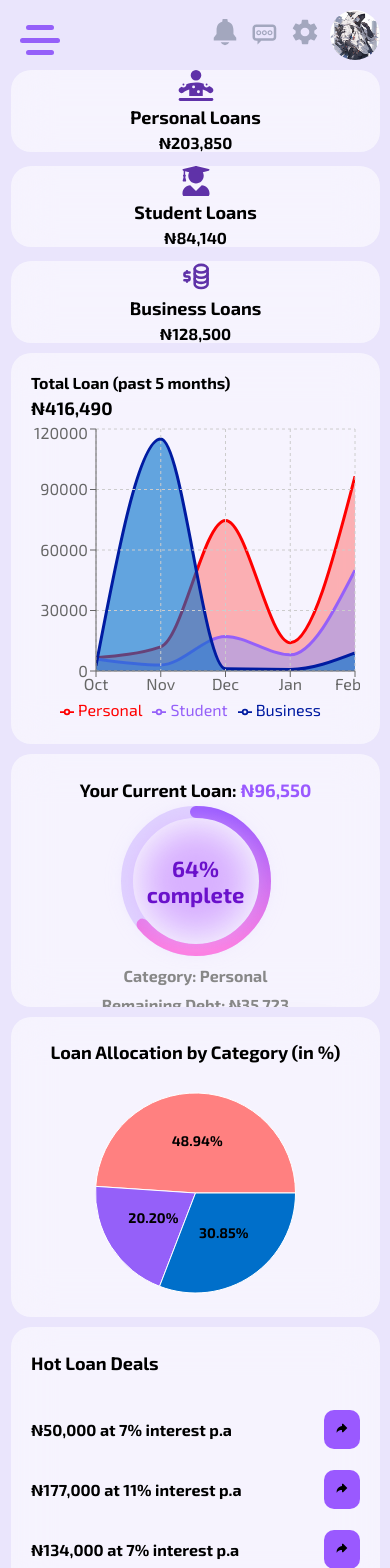
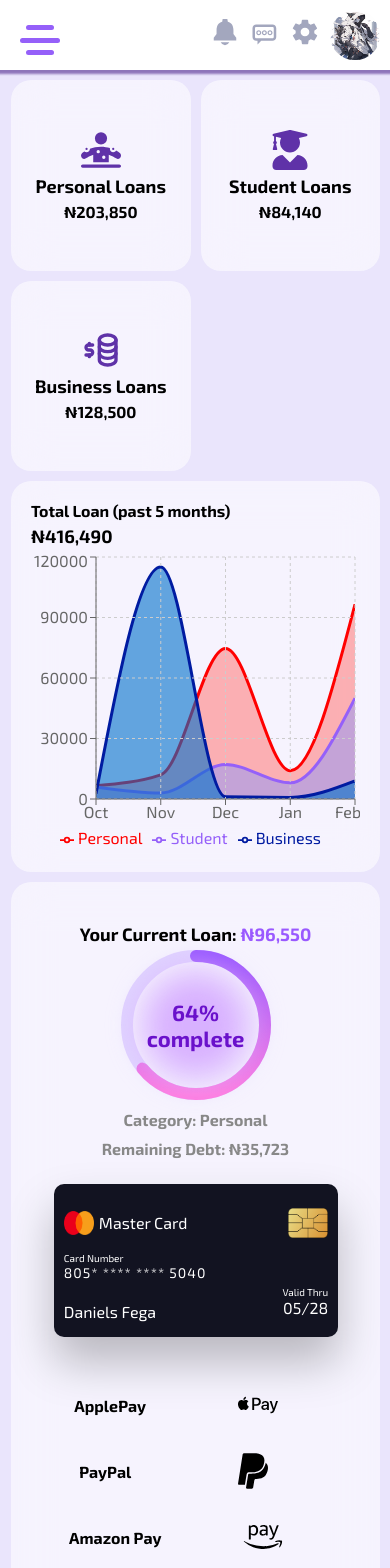
Before and after one commit to OghenefegaOmajene/FundR, a React (Vite) app: page /DashBoard in a window 390 px wide. Shown: the top 1568 px of the page. Built offline with nearby package versions, Linux system fonts and the light colour scheme; a web font is replaced by a local one.

Commit message:
Responsiveness Fixes Pt 2

```diff
--- a/components/Chart2.jsx
+++ b/components/Chart2.jsx
@@ -38,6 +38,7 @@ const customizedLabel = ({ cx, cy, midAngle, innerRadius, outerRadius, percent }
   const x = cx + radius * Math.cos(-midAngle * RADIAN);
   const y = cy + radius * Math.sin(-midAngle * RADIAN);
 
+
   return (
     <text
       x={x}
@@ -68,7 +69,7 @@ const Chart2 = () => {
       }}
     >
       <h3>Loan Allocation by Category (in %)</h3>
-      <ResponsiveContainer width="100%" height="70%">
+      <ResponsiveContainer width="100%" height="100%">
         <PieChart>
           <Pie
             data={data2}
--- a/components/DashBoard/DashBoard.css
+++ b/components/DashBoard/DashBoard.css
@@ -48,6 +48,7 @@
 }
 .overview{
     width: 100%;
+    /* height: 400px; */
    /* border: 1px solid black; */
     grid-column: 1 / span 3;
     grid-row: 1;
@@ -153,6 +154,7 @@
 @media screen and (max-width: 1000px) {
     .dashboard{
         width: 100%;
+        margin-top: 70px;
         margin-left: -39px;
         /* height: 1; */
         /* left: 0; */
@@ -172,12 +174,6 @@
 @media screen and (max-width: 860px) {
     .currentLoan h1{
         font-size: 22px;
-    }
-}
-
-@media screen and (max-width: 770px) {
-    .currentLoan h1{
-        font-size: 19px;
     }
 }
 
@@ -214,7 +210,7 @@
     .activities{
         grid-column: 1 / span 3;
         grid-row: 5;
-        height: 350px;
+        /* height: 350px; */
         display: flex;
         align-items: center;
         justify-content: center;
@@ -225,14 +221,23 @@
 
 }
 
+@media screen and (max-width: 770px) {
+    .currentLoan h1{
+        font-size: 19px;
+    }
+}
+
 @media screen and (max-width: 760px) {
-    .dashboard{
+    /* .dashboard{
         height: 250vh;
+    } */
+    .piechart{
+        height: 100%;
     }
     .content{
         display: grid;
         grid-template-columns: 2fr 2fr 2fr; /* 3 columns: First two are equal, third is smaller */
-        grid-template-rows: 1fr 1fr 1fr; /* 3 equal rows */
+        grid-template-rows: 1fr 1fr 1fr 1fr 1fr 1fr !important; /* 3 equal rows */
         gap: 10px;
     }
     .overview{
@@ -245,25 +250,25 @@
     }
     .currentLoan{
         grid-column: 1 / span 3;
-        grid-row: 3;
+        grid-row: 3 / span 2;
         padding-bottom: 20px;
-        /* height: 550px; */
+        /* height: 600px; */
     }
     .piechart{
         grid-column: 1 / span 3;
-        grid-row: 4;
+        grid-row: 5;
         /* height: 300px; */
     }
     .hotLoanDeals{
         grid-column: 1 / span 3;
-        grid-row: 5;
+        grid-row: 6;
         display: flex;
         flex-direction: column;
         justify-content: center;
     }
     .activities{
         grid-column: 1 / span 3;
-        grid-row: 6;
+        grid-row: 7;
         /* height: 300px; */
     }
     .currentLoan h1{
@@ -293,3 +298,35 @@
         overflow: visible;
      }
 }
+
+@media screen and (max-height: 1200px) {
+    /* .currentLoan{
+        height: 600px;
+    } */
+     .dashboard{
+        height: 90%;
+     }
+     /* .overview{
+        height: 200px;
+     } */
+     .content{
+        display: grid;
+        grid-template-columns: 2fr 2fr 2fr; /* 3 columns: First two are equal, third is smaller */
+        grid-template-rows: 0.4fr 1fr 0.6fr 1fr; /* 3 equal rows */
+        /* gap: 50px; */
+    }
+
+}
+
+
+
+/* @media screen and (max-height: 1000px) {
+
+     .content{
+        display: grid;
+        grid-template-columns: 2fr;
+        grid-template-rows: 1fr 1fr 1fr 1fr;
+        gap: 50px;
+    }
+
+} */
--- a/components/LoanForm/LoanForm.css
+++ b/components/LoanForm/LoanForm.css
@@ -30,7 +30,7 @@
     border-bottom-right-radius: 20px;
   }
 .personalInfo{
-  border: 3px solid crimson;
+  /* border: 3px solid crimson; */
   width: 90%;
   height: 100%;
   display: flex;
@@ -78,7 +78,7 @@
     height: 25%;
 }
 .paymentDetails{
-  border: 3px solid crimson;
+  /* border: 3px solid crimson; */
   width: 90%;
   height: 100%;
   display: flex;
--- a/components/MinNav/MiniNav.css
+++ b/components/MinNav/MiniNav.css
@@ -37,3 +37,23 @@
         transform: translate3d(4px, 0, 0) scale(1.3);
     }
 }
+
+
+@media screen and (max-width: 1000px) {
+    .miniNav{
+        position: fixed;
+        z-index: 10;
+        padding-right: 10px;
+        /* margin-right: 50px; */
+        right: 0;
+        top: 0px;
+        height: 70px;
+        background-color: white;
+        box-shadow: 2px 2px 2px 2px #3205797f;
+    }
+    .avatar{
+        width: 50px;
+        height: 70%;
+        border-radius: 50px;
+    }
+}
--- a/components/Navbar/Navbar.css
+++ b/components/Navbar/Navbar.css
@@ -12,6 +12,9 @@
     /* border: 2px solid black; */
     top: 0;
     /* gap: 100px; */
+    background-color: white;
+    /* box-shadow: 3px 3px 3px 0px #3205797f; */
+    z-index: 1000;
 }
 .navLogo{
     /* background-color: paleturquoise; */
@@ -202,8 +205,9 @@
         width: 100%;
         height: 250px;
         border-radius: 0;
-        background-color: rgb(26, 20, 20);
+        background-color: white;
         backdrop-filter: blur(30px);
+        box-shadow: 3px 3px 3px 3px #3205797f;
         z-index: 1000;
         padding: 20px 0;
     }
@@ -230,30 +234,41 @@
     }
 }
 
-@media screen and (max-width: 730px) {
+/* @media screen and (max-width: 730px) {
     .navLogo{
         width: 40%;
     }
     .navLogo img{
         width: 80%;
+        height: 80%;
+    }
+} */
+
+
+@media screen and (max-width: 700px) {
+    .navBtn{
+        width: 40%;
+        margin-left: 10px;
+        height: 90%;
+        display: flex;
+        justify-content: center;
+
+    }
+    .logIn{
+        width: 50%;
+    }
+    .navLogo{
+        width: 40%;
+        /* background-color: crimson; */
+    }
+    .navLogo img{
+        /* background-color: orchid; */
+        width: 100%;
+        height: 80%;
     }
 }
 
-
-@media screen and (max-width: 670px) {
-    .navBtn{
-        width: 30%;
-        margin-left: 100px;
-        height: 90%;
-        display: flex;
-        justify-content: end;
-    }
-    .logIn{
-        width: 80%;
-    }
-}
-
-@media screen and (max-width: 490px) {
+/* @media screen and (max-width: 490px) {
     .navBtn{
         width: 30%;
         margin-left: 100px;
@@ -281,4 +296,4 @@
         display: flex;
         justify-content: end;
     }
-}
+} */
--- a/components/Overview/Overview.css
+++ b/components/Overview/Overview.css
@@ -34,17 +34,30 @@ p{
     font-weight: bold;
 }
 
+
+/* @media screen and (max-height: 1000px) {
+    .loanBox{
+        padding-top: 5px;
+        padding-bottom: 5px;
+    }
+} */
 @media screen and (max-width: 760px) {
     .overviewBox{
-        display: flex;
-        flex-direction: column;
+        display: grid;
+        grid-template-columns: 2fr 2fr; /* 3 columns: First two are equal, third is smaller */
+        grid-template-rows: 1fr 1fr;
         /* border: 3px solid black; */
         /* justify-content: space-between; */
-        /* gap: 10px; */
+        gap: 10px;
     }
     .loanBox{
         width: 100%;
-        height: 30%;
-        /* padding: 10px; */
+        height: 100%;
     }
 }
+
+/* @media screen and (max-height: 1070px) {
+    .loanBox{
+        height: 50%;
+    }
+} */
--- a/components/Sidebar/Sidebar.css
+++ b/components/Sidebar/Sidebar.css
@@ -206,7 +206,8 @@
         /* position: absolute; */
         height: 100vh;
         width: 200px;
-        top: 0px;
+        top: 10px;
+        left: 0px;
     }
     .sideNavLinks a p{
         display: block;
```
